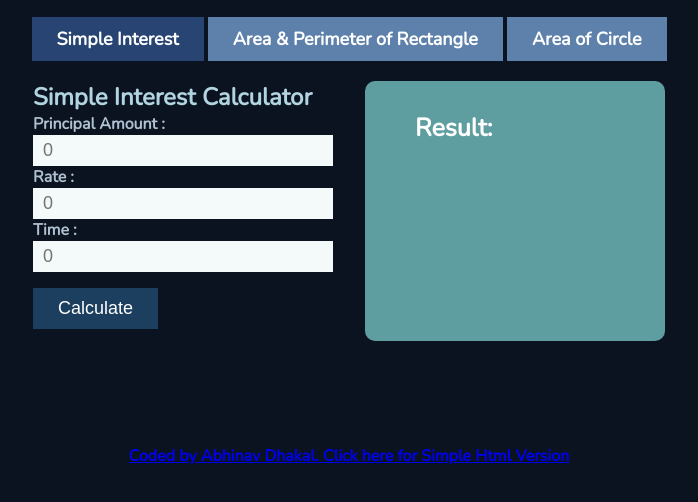
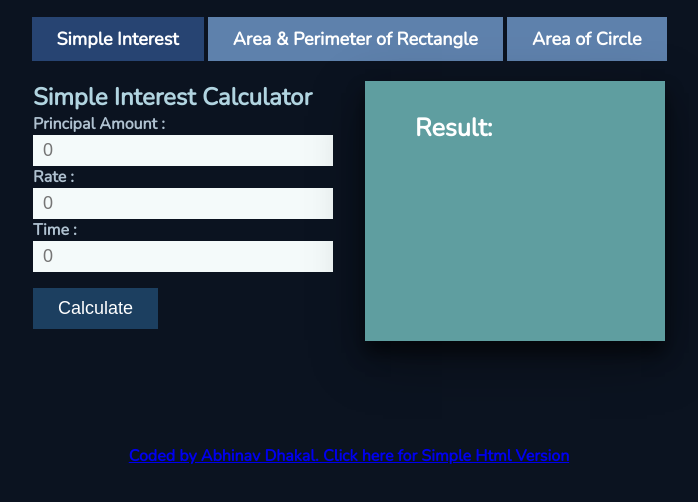
Before and after one commit to AbhinavDhakal/JavascriptHomework, a plain HTML site: page index.html in a window 1280 px wide. Shown: the part 46-548 px from the top of the page, without its empty margins (291-989 px from the left). Drawn offline with nearby package versions, Linux system fonts and the light colour scheme.

Commit message:
remove border radius

```diff
--- a/style.css
+++ b/style.css
@@ -77,8 +77,8 @@ input[type="radio"]:checked + label,
   height: 200px;
   width: 200px;
   padding: 30px 50px;
-  border-radius: 10px;
   color: white;
+  box-shadow: 0 12px 16px 0 rgba(0, 0, 0, 0.5), 0 17px 50px 0 rgba(0, 0, 0, 0.4);
   font-size: 25px;
   overflow-wrap: break-word;
 }
```
